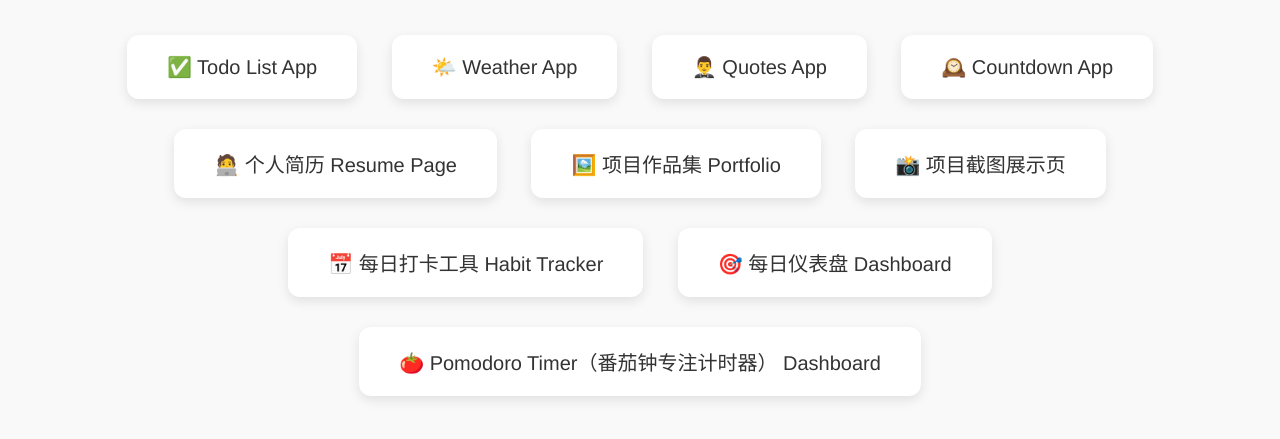
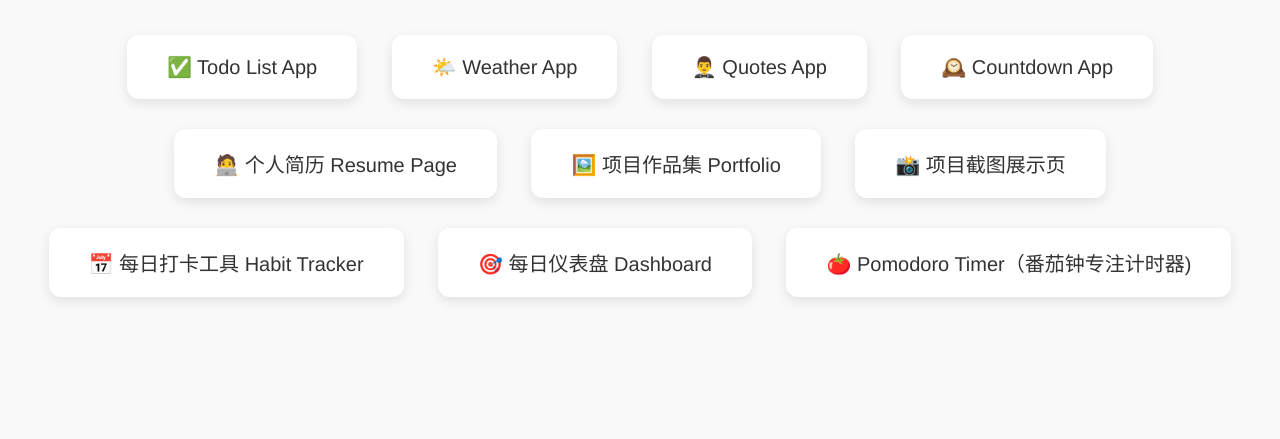
Before and after one commit to Arseny0808/App-de-Arseny, a plain HTML site: page index.html in a window 1280 px wide. Shown: the part 155-594 px from the top of the page. Drawn offline with Linux system fonts and the light colour scheme.

Commit message:
Update index.html

```diff
--- a/index.html
+++ b/index.html
@@ -43,6 +43,6 @@
   <a class="project" href="gallery.html">📸 项目截图展示页</a>
   <a class="project" href="habit.html">📅 每日打卡工具 Habit Tracker</a>
   <a class="project" href="dashboard.html">🎯 每日仪表盘 Dashboard</a>
-  <a class="project" href="pomodoro.html">🍅 Pomodoro Timer（番茄钟专注计时器） Dashboard</a>
+  <a class="project" href="pomodoro.html">🍅 Pomodoro Timer（番茄钟专注计时器)</a>
 </body>
 </html>
```
